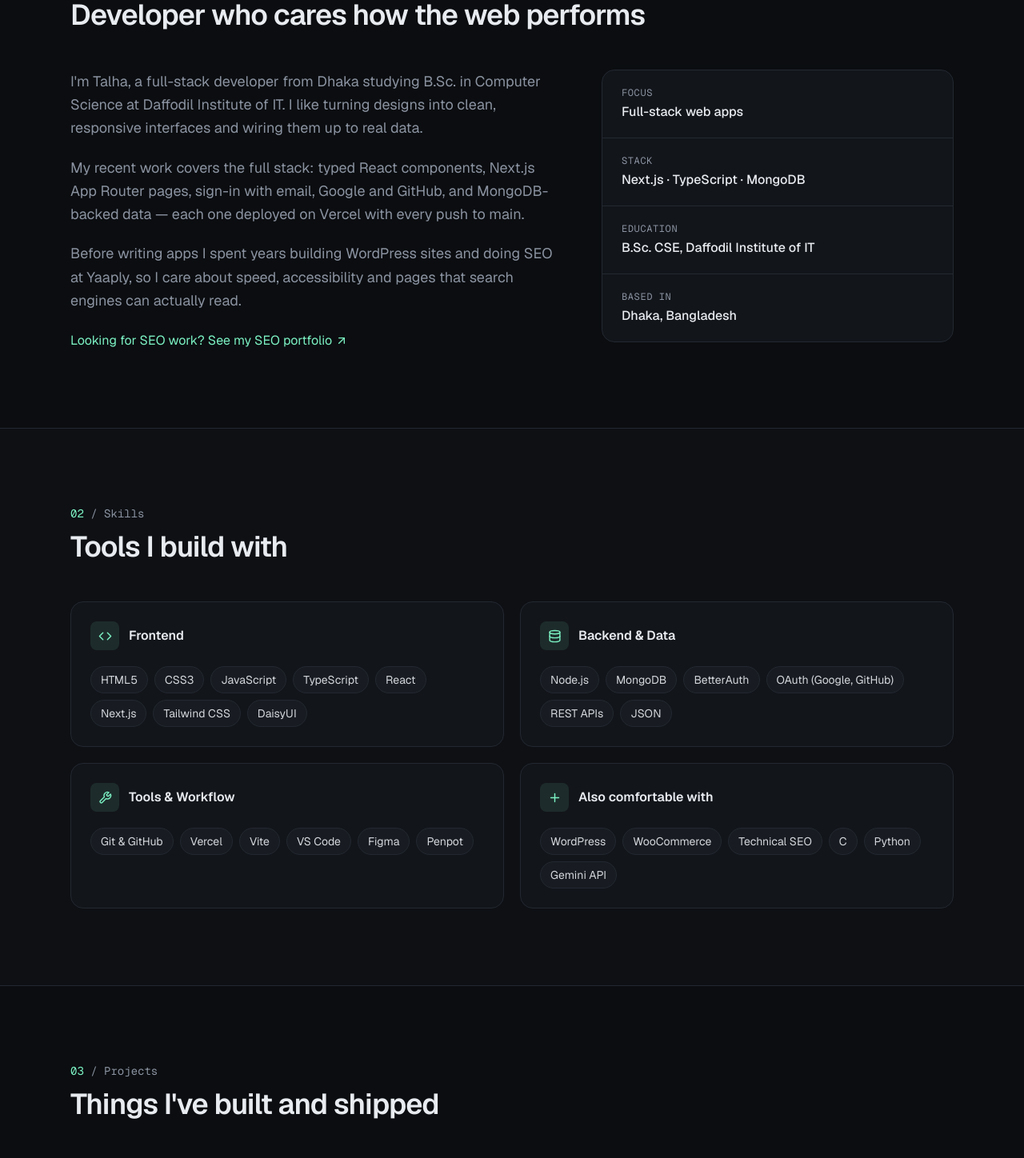
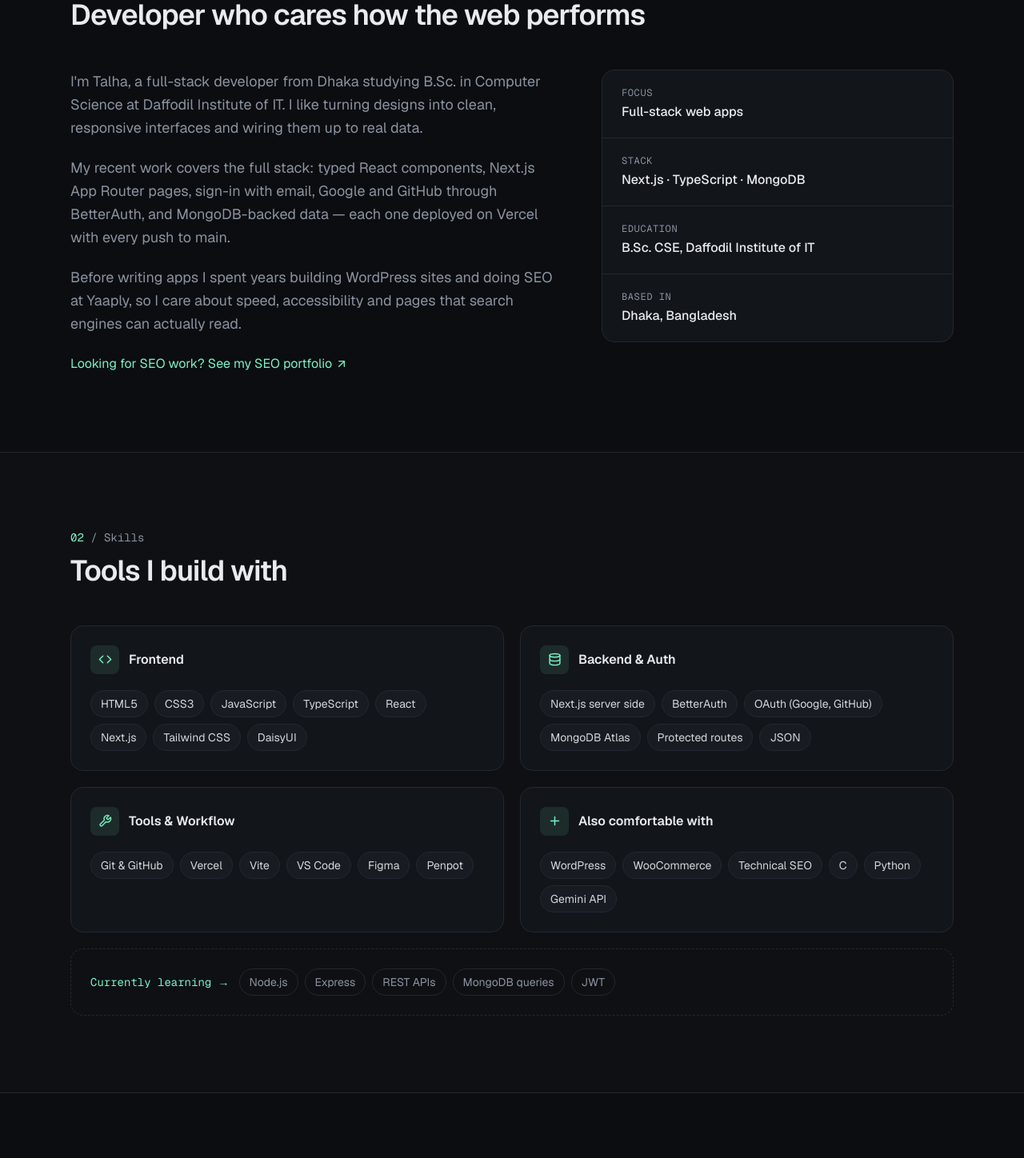
Before and after one commit to talhabinsaleh/talha-portfolio, a Next.js app: page / in a window 1280 px wide. Shown: the part 1002-2450 px from the top of the page at 80% size. Built offline with nearby package versions, Linux system fonts and the light colour scheme.

Commit message:
Match backend skills to what I've learned so far and add a currently learning list

```diff
--- a/src/components/Skills.tsx
+++ b/src/components/Skills.tsx
@@ -1,5 +1,5 @@
 import { FiCode, FiDatabase, FiTool, FiPlus } from "react-icons/fi";
-import { skills } from "@/data/portfolio";
+import { learning, skills } from "@/data/portfolio";
 import SectionHeading from "./SectionHeading";
 
 const icons = [FiCode, FiDatabase, FiTool, FiPlus];
@@ -38,6 +38,17 @@ export default function Skills() {
             );
           })}
         </div>
+
+        <div className="mt-5 flex flex-col gap-3 rounded-2xl border border-dashed border-line p-6 sm:flex-row sm:items-center">
+          <p className="shrink-0 font-mono text-sm text-accent">Currently learning →</p>
+          <ul className="flex flex-wrap gap-2">
+            {learning.map((item) => (
+              <li key={item} className="rounded-full border border-line px-3 py-1.5 text-sm text-muted">
+                {item}
+              </li>
+            ))}
+          </ul>
+        </div>
       </div>
     </section>
   );
--- a/src/data/portfolio.ts
+++ b/src/data/portfolio.ts
@@ -18,7 +18,7 @@ export const stats = [
 
 export const about = [
   "I'm Talha, a full-stack developer from Dhaka studying B.Sc. in Computer Science at Daffodil Institute of IT. I like turning designs into clean, responsive interfaces and wiring them up to real data.",
-  "My recent work covers the full stack: typed React components, Next.js App Router pages, sign-in with email, Google and GitHub, and MongoDB-backed data — each one deployed on Vercel with every push to main.",
+  "My recent work covers the full stack: typed React components, Next.js App Router pages, sign-in with email, Google and GitHub through BetterAuth, and MongoDB-backed data — each one deployed on Vercel with every push to main.",
   "Before writing apps I spent years building WordPress sites and doing SEO at Yaaply, so I care about speed, accessibility and pages that search engines can actually read.",
 ];
 
@@ -30,8 +30,8 @@ export const skills: SkillGroup[] = [
     items: ["HTML5", "CSS3", "JavaScript", "TypeScript", "React", "Next.js", "Tailwind CSS", "DaisyUI"],
   },
   {
-    title: "Backend & Data",
-    items: ["Node.js", "MongoDB", "BetterAuth", "OAuth (Google, GitHub)", "REST APIs", "JSON"],
+    title: "Backend & Auth",
+    items: ["Next.js server side", "BetterAuth", "OAuth (Google, GitHub)", "MongoDB Atlas", "Protected routes", "JSON"],
   },
   {
     title: "Tools & Workflow",
@@ -42,6 +42,8 @@ export const skills: SkillGroup[] = [
     items: ["WordPress", "WooCommerce", "Technical SEO", "C", "Python", "Gemini API"],
   },
 ];
+
+export const learning = ["Node.js", "Express", "REST APIs", "MongoDB queries", "JWT"];
 
 export type Project = {
   title: string;
```
